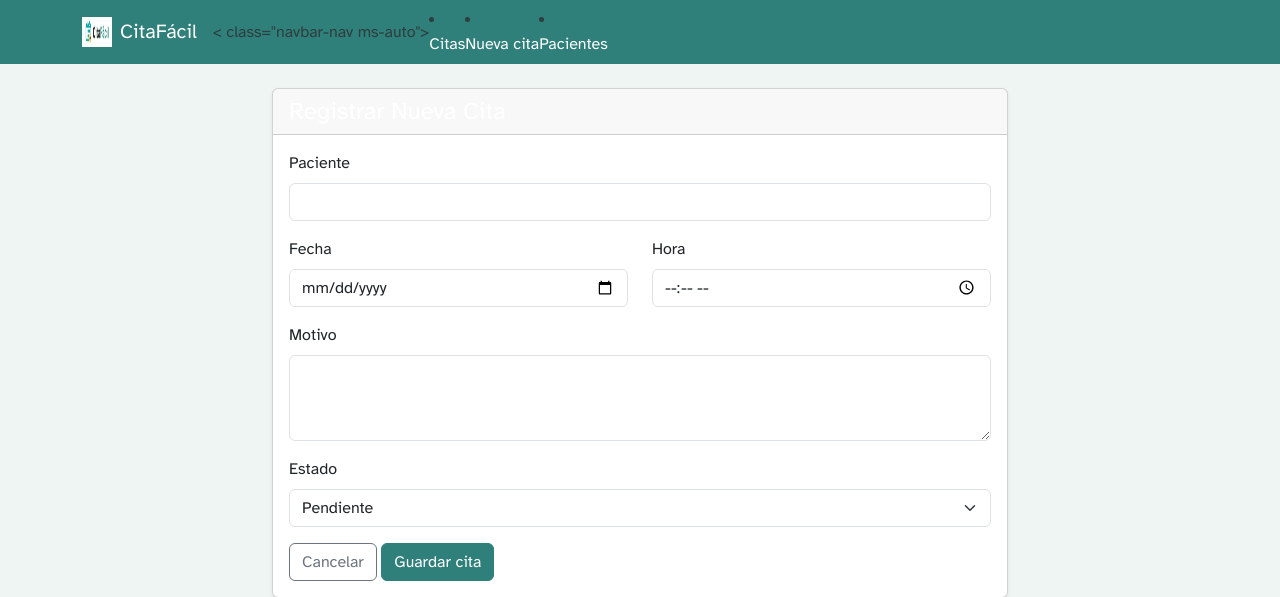
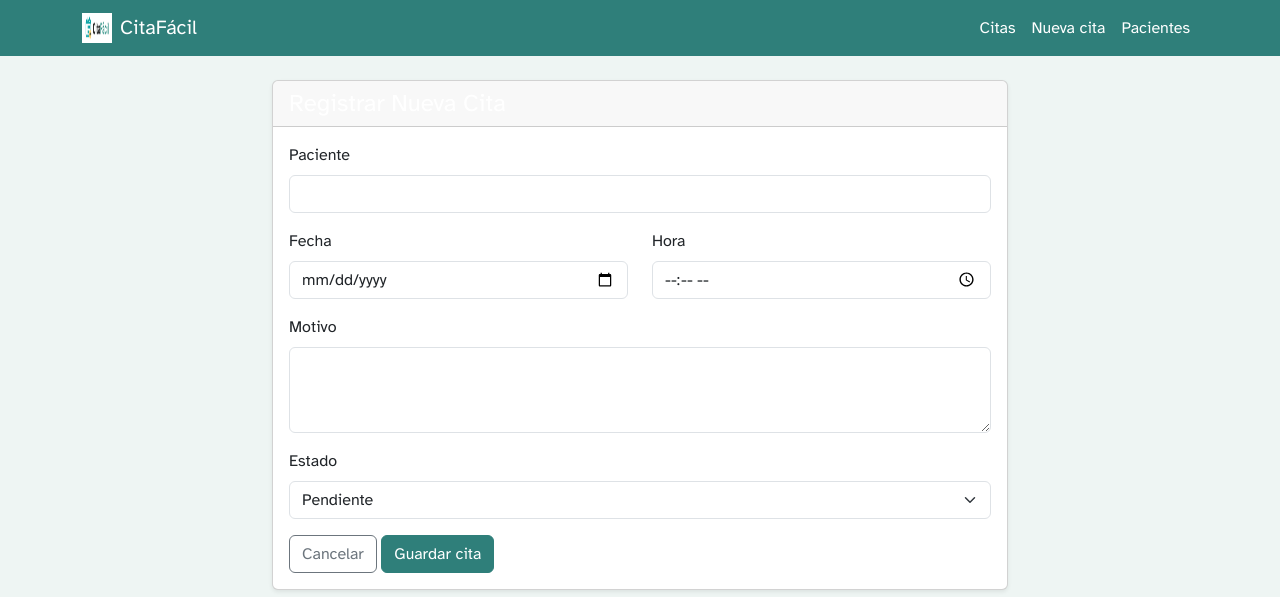
Before and after one commit to vazquezespinozaelizabeth1-lang/CitaFacil, a Laravel app: page /citas/create in a window 1280 px wide. Shown: the top 597 px of the page. Run offline with Laravel 12, Linux system fonts and the light colour scheme.

Commit message:
docs(T06): corregir navbar y documentar módulo de pacientes en README

```diff
--- a/citafacil-laravel/resources/views/layouts/app.blade.php
+++ b/citafacil-laravel/resources/views/layouts/app.blade.php
@@ -19,7 +19,7 @@
             <span class="navbar-toggler-icon"></span>
         </button>
         <div class="collapse navbar-collapse" id="menu">
-            < class="navbar-nav ms-auto">
+        <ul class="navbar-nav ms-auto">
     <li class="nav-item"><a class="nav-link" href="{{ route('citas.index') }}">Citas</a></li>
     <li class="nav-item"><a class="nav-link" href="{{ route('citas.create') }}">Nueva cita</a></li>
     <li class="nav-item"><a class="nav-link" href="{{ route('pacientes.index') }}">Pacientes</a></li>
```
Also changed, not shown: citafacil-laravel/README.md.
